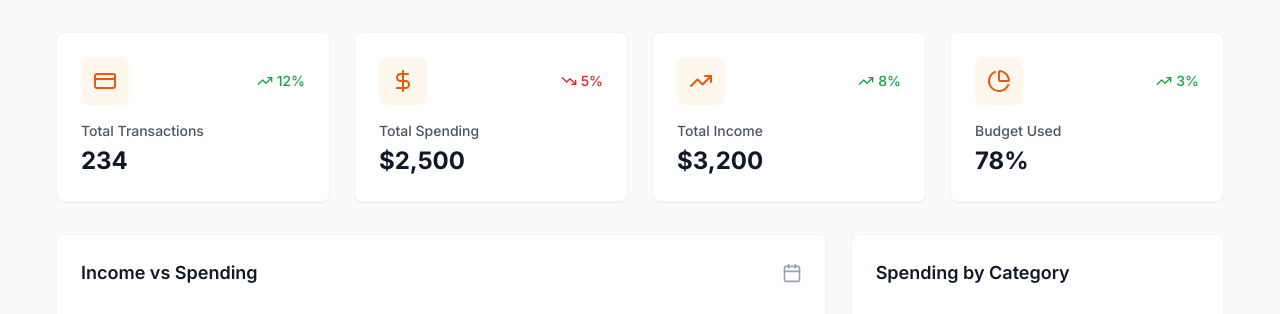
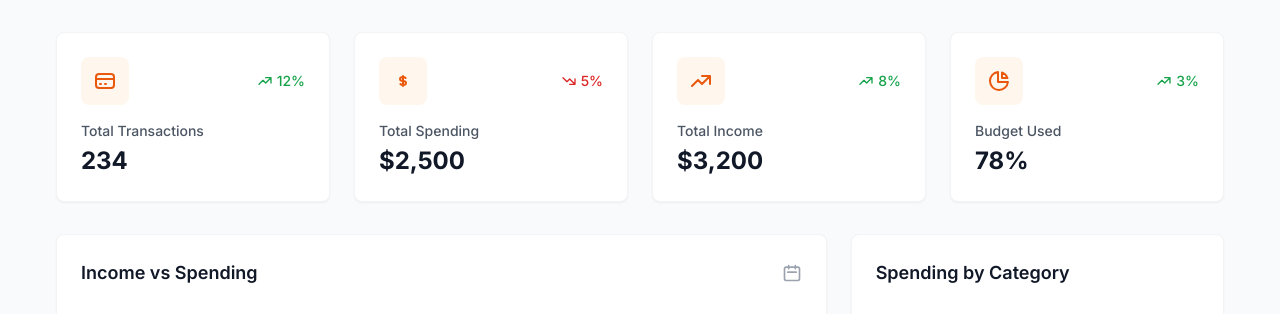
Before and after one commit to Jejemonie/jejemonie-web, a Next.js app: page /dashboard in a window 1280 px wide. Shown: the part 181-495 px from the top of the page. Built offline with nearby package versions, Linux system fonts and the light colour scheme.

Commit message:
latest commit

```diff
--- a/src/app/(dashboard)/dashboard/page.tsx
+++ b/src/app/(dashboard)/dashboard/page.tsx
@@ -2,19 +2,11 @@
 
 import { useState } from 'react'
 import {
-  DollarSign,
-  TrendingUp,
-  TrendingDown,
-  CreditCard,
-  Calendar,
-  PieChart,
-} from 'lucide-react'
-import {
+  BarChart,
+  Bar,
   LineChart,
   Line,
-  BarChart,
-  Bar,
-  PieChart as RechartsPieChart,
+  PieChart,
   Pie,
   Cell,
   XAxis,
@@ -47,11 +39,13 @@ function MetricCard({ title, value, change, icon, trend }: MetricCardProps) {
             trend === 'up' ? 'text-green-600' : 'text-red-600'
           }`}
         >
-          {trend === 'up' ? (
-            <TrendingUp className="h-4 w-4" />
-          ) : (
-            <TrendingDown className="h-4 w-4" />
-          )}
+          <svg className="h-4 w-4" fill="none" stroke="currentColor" viewBox="0 0 24 24">
+            {trend === 'up' ? (
+              <path strokeLinecap="round" strokeLinejoin="round" strokeWidth={2} d="M13 7h8m0 0v8m0-8l-8 8-4-4-6 6" />
+            ) : (
+              <path strokeLinecap="round" strokeLinejoin="round" strokeWidth={2} d="M13 17h8m0 0V9m0 8l-8-8-4 4-6-6" />
+            )}
+          </svg>
           <span>{Math.abs(change)}%</span>
         </div>
       </div>
@@ -170,28 +164,28 @@ export default function DashboardPage() {
             value={metrics.transactions}
             change={12}
             trend="up"
-            icon={<CreditCard className="h-6 w-6" />}
+            icon={<svg className="h-6 w-6" fill="none" stroke="currentColor" viewBox="0 0 24 24"><path strokeLinecap="round" strokeLinejoin="round" strokeWidth={2} d="M3 10h18M7 15h1m4 0h1m-7 4h12a3 3 0 003-3V8a3 3 0 00-3-3H6a3 3 0 00-3 3v8a3 3 0 003 3z" /></svg>}
           />
           <MetricCard
             title="Total Spending"
             value={metrics.totalSpending}
             change={5}
             trend="down"
-            icon={<DollarSign className="h-6 w-6" />}
+            icon={<svg className="h-6 w-6" fill="none" stroke="currentColor" viewBox="0 0 24 24"><path strokeLinecap="round" strokeLinejoin="round" strokeWidth={2} d="M12 8c-1.657 0-3 .895-3 2s1.343 2 3 2 3 .895 3 2-1.343 2-3 2m0-8c1.11 0 2.08.402 2.599 1M12 8V7m0 1v8m0 0v1m0-1c-1.11 0-2.08-.402-2.599-1" /></svg>}
           />
           <MetricCard
             title="Total Income"
             value={metrics.totalIncome}
             change={8}
             trend="up"
-            icon={<TrendingUp className="h-6 w-6" />}
+            icon={<svg className="h-6 w-6" fill="none" stroke="currentColor" viewBox="0 0 24 24"><path strokeLinecap="round" strokeLinejoin="round" strokeWidth={2} d="M13 7h8m0 0v8m0-8l-8 8-4-4-6 6" /></svg>}
           />
           <MetricCard
             title="Budget Used"
             value={metrics.budgetUsed}
             change={3}
             trend="up"
-            icon={<PieChart className="h-6 w-6" />}
+            icon={<svg className="h-6 w-6" fill="none" stroke="currentColor" viewBox="0 0 24 24"><path strokeLinecap="round" strokeLinejoin="round" strokeWidth={2} d="M11 3.055A9.001 9.001 0 1020.945 13H11V3.055z" /><path strokeLinecap="round" strokeLinejoin="round" strokeWidth={2} d="M20.488 9H15V3.512A9.025 9.025 0 0120.488 9z" /></svg>}
           />
         </div>
 
@@ -201,7 +195,9 @@ export default function DashboardPage() {
               <h2 className="text-lg font-semibold text-gray-900">
                 Income vs Spending
               </h2>
-              <Calendar className="h-5 w-5 text-gray-400" />
+              <svg className="h-5 w-5 text-gray-400" fill="none" stroke="currentColor" viewBox="0 0 24 24">
+                <path strokeLinecap="round" strokeLinejoin="round" strokeWidth={2} d="M8 7V3m8 4V3m-9 8h10M5 21h14a2 2 0 002-2V7a2 2 0 00-2-2H5a2 2 0 00-2 2v12a2 2 0 002 2z" />
+              </svg>
             </div>
             <ResponsiveContainer width="100%" height={300}>
               <BarChart data={getChartData()}>
@@ -231,7 +227,7 @@ export default function DashboardPage() {
               Spending by Category
             </h2>
             <ResponsiveContainer width="100%" height={300}>
-              <RechartsPieChart>
+              <PieChart>
                 <Pie
                   data={categoryData}
                   cx="50%"
@@ -246,7 +242,7 @@ export default function DashboardPage() {
                   ))}
                 </Pie>
                 <Tooltip />
-              </RechartsPieChart>
+              </PieChart>
             </ResponsiveContainer>
             <div className="mt-4 space-y-2">
               {categoryData.map((category, index) => (
--- a/src/app/page.tsx
+++ b/src/app/page.tsx
@@ -20,17 +20,6 @@ export default function HomePage() {
     }
   }, [user, router])
 
-  if (user) {
-    return (
-      <>
-        <Navbar />
-        <div className="flex justify-center items-center h-64">
-          <div className="animate-spin rounded-full h-32 w-32 border-b-2 border-orange-500"></div>
-        </div>
-      </>
-    )
-  }
-
   return (
     <>
       <Navbar />
```
